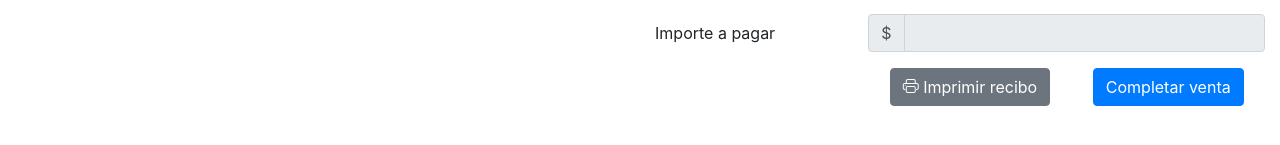
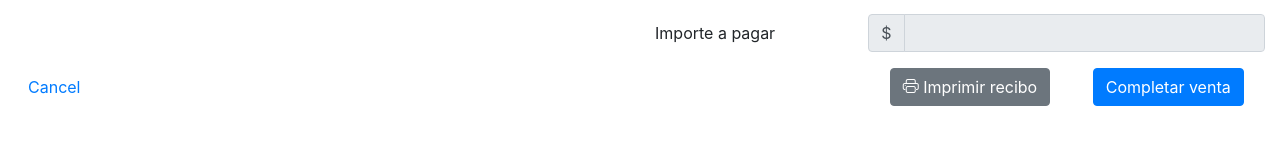
Before and after one commit to alonsovzqz/morralito, a React app: page /sell in a window 1280 px wide. Shown: the part 465-610 px from the top of the page. Built offline with nearby package versions, Linux system fonts and the light colour scheme; the HTML template or start-up script is replaced by a standard one.

Commit message:
Add a Cancel button to return to dashboard from Sell component.

```diff
--- a/src/dashboard/pages/Sell.js
+++ b/src/dashboard/pages/Sell.js
@@ -160,6 +160,11 @@ const Sell = () => {
         </div>
       </div>
       <div className="form-group row justify-content-end">
+        <div className="col d-flex align-items-center">
+          <Button to="/dashboard" buttonType="link">
+            Cancel
+          </Button>
+        </div>
         <div className="col-4 d-flex justify-content-around">
           <Button type="button" buttonType="secondary">
             <span className="bs bs-printer"></span> Imprimir recibo
```
